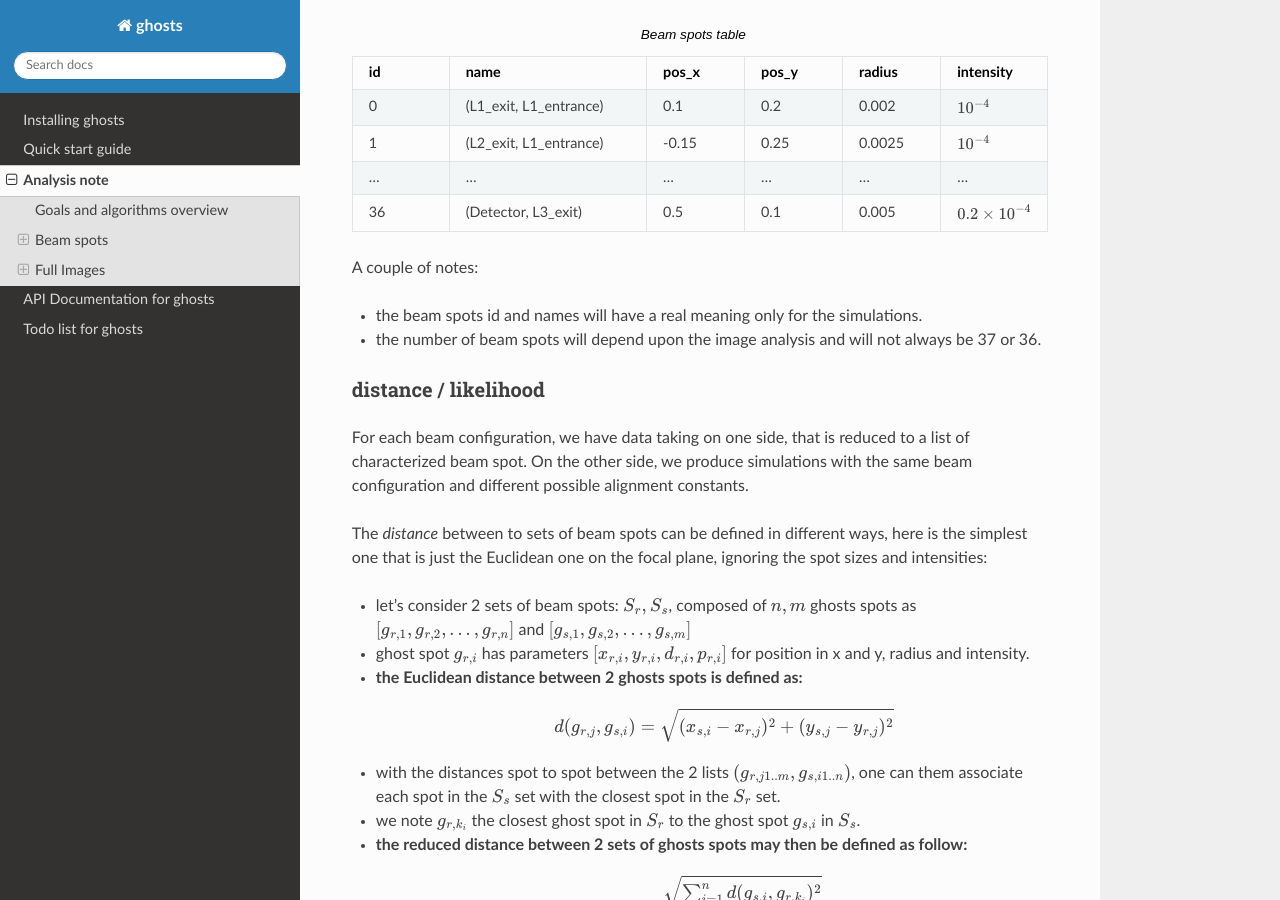
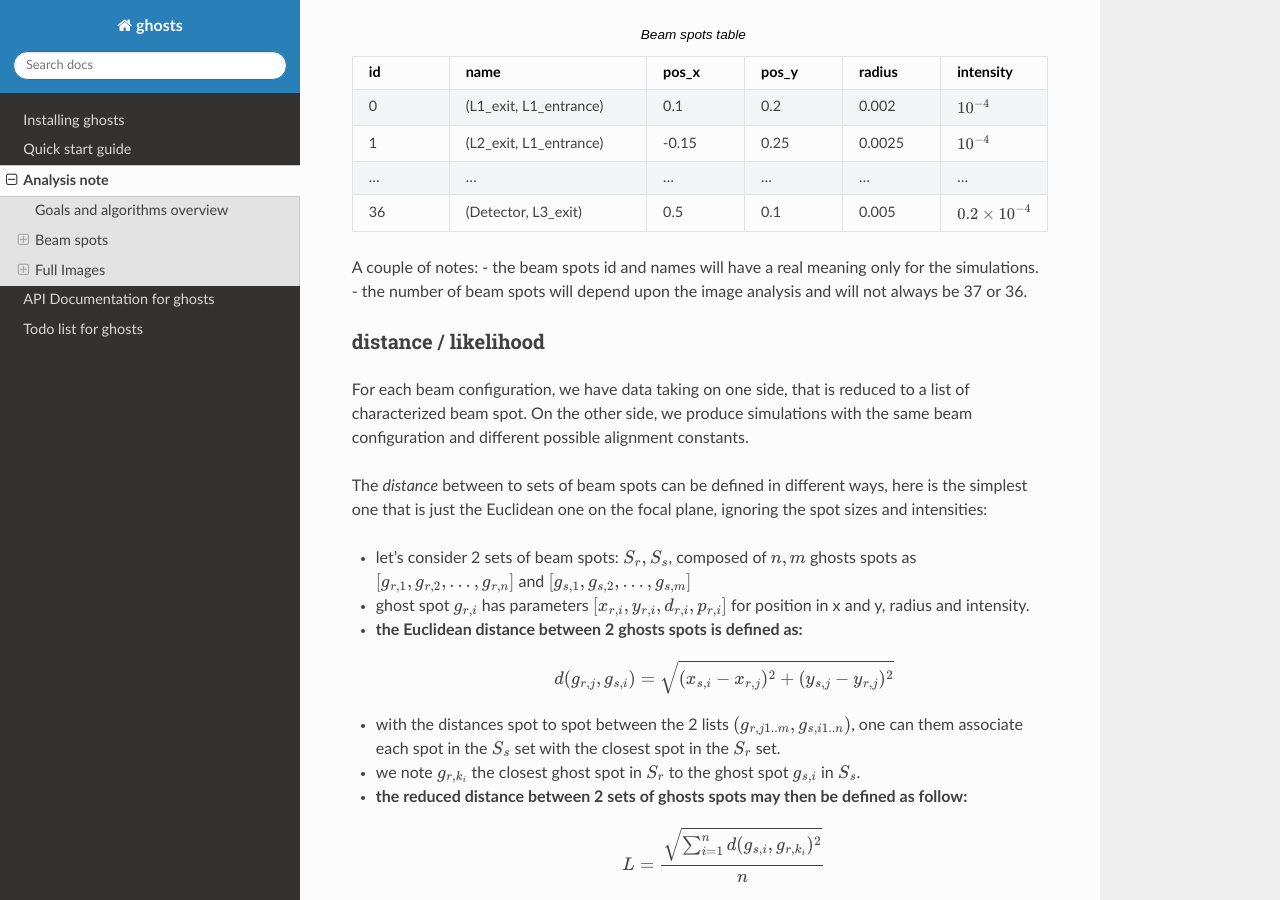
Before and after one commit to lsst-camera-dh/ghosts, a Sphinx documentation site: the page built from docs/analysis.rst, in a window 1280 px wide and 900 px high, scrolled down 1702 px. Built offline with Sphinx 7.4.7 and the Read the Docs theme 2.0.0, drawn with Linux system fonts in a browser that asks for light colours; the version number could not be read and is left out; some of the changed text lies outside the part shown.

```diff
--- a/docs/analysis.rst
+++ b/docs/analysis.rst
@@ -8,8 +8,8 @@ Goals and algorithms overview
 
 The goal of the analysis is to find out the full set of alignment constants of the whole system that is composed of the
 following elements: L1, L2, L3, Filter and Detector plane.
-Each of these has a position :math:`($x$, $y$ , $z$)` and rotations as Euler angles
-:math:`($\theta$, $\phi$, $\psi$)`.
+Each of these has a position :math:`(x, y , z)` and rotations as Euler angles
+:math:`(\theta, \phi, \psi)`.
 One should also consider the beam position and rotation angles but I'll leave that out for now.
 
 The number of parameters to constrain is hence :math:`6\times6 = 36`, that is quite large!
@@ -99,7 +99,6 @@ For each beam configuration (simulated or data taking), the image analysis produ
      - :math:`0.2\times10^{-4}`
 
 A couple of notes:
-
 - the beam spots id and names will have a real meaning only for the simulations.
 - the number of beam spots will depend upon the image analysis and will not always be 37 or 36.
 
```
